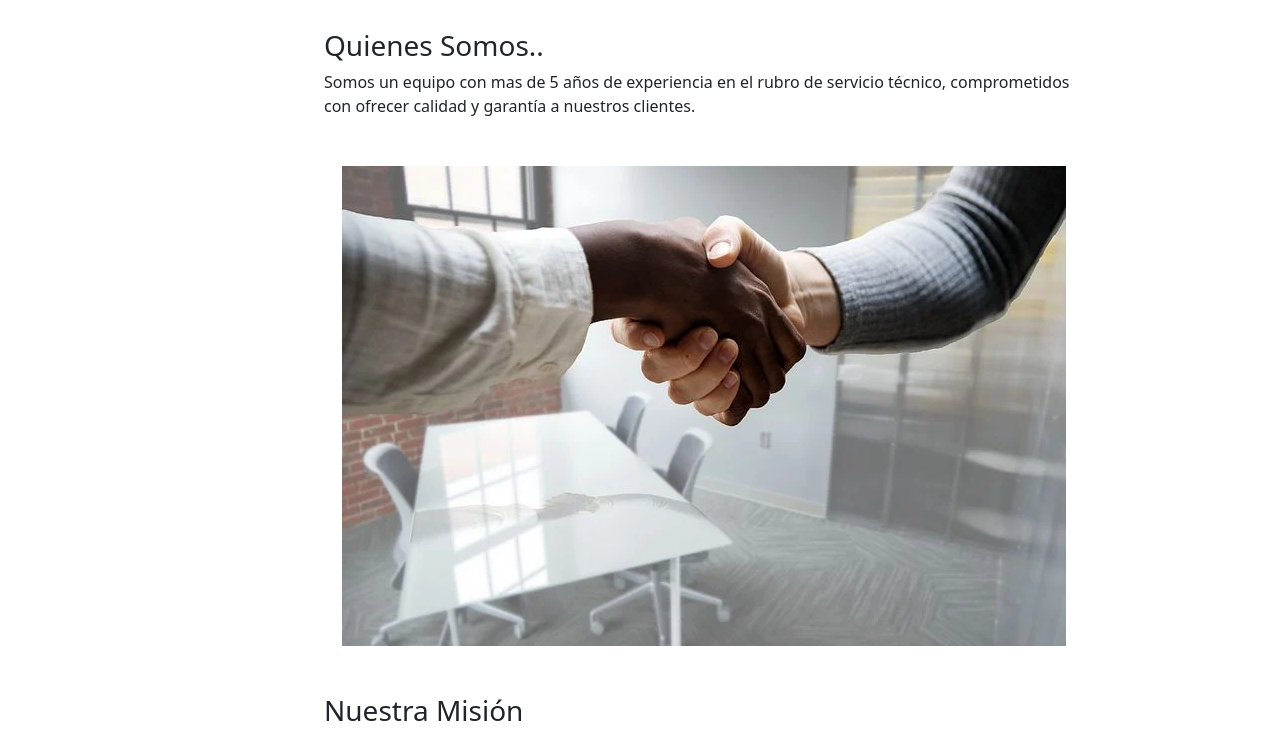
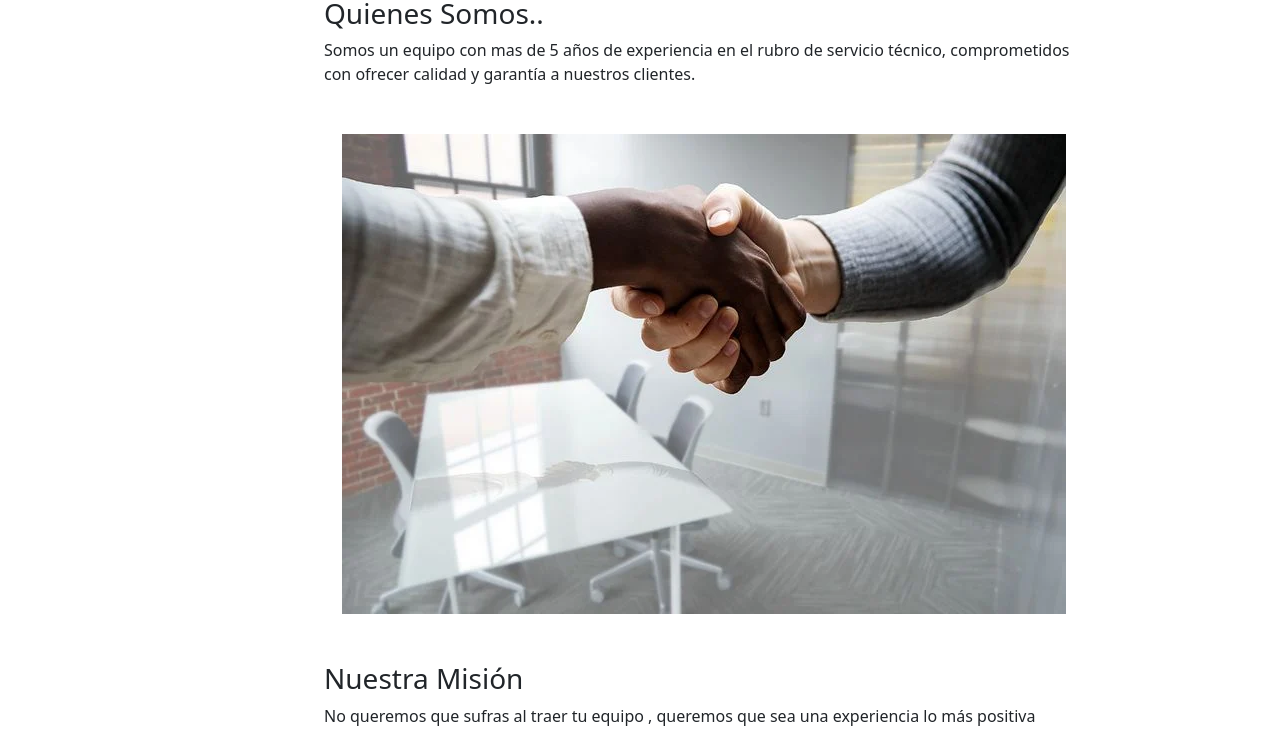
Before and after one commit to EscobarJoselo/preentrga3Escobar, a website: page index.html in a window 1280 px wide. Shown: the part 329-1062 px from the top of the page. Drawn offline with nearby package versions, Linux system fonts and the light colour scheme; a web font is replaced by a local one.

Commit message:
padingtop y bottom de seccion nosotros

```diff
--- a/index.html
+++ b/index.html
@@ -84,8 +84,8 @@
         <section id="nosotros">
 
             <div class="contenedor-nosotros">
-                <div class="row mt-1 mb-5 justify-content-center">
-                <div class="col-sm-8 pt-5 pb-5">
+                <div class="row mt-1 mb-3 justify-content-center">
+                <div class="col-sm-8 pt-3 pb-1">
 
                     <h2 class="text-center mt-2">Bienvenidos/as</h2>
 
```
